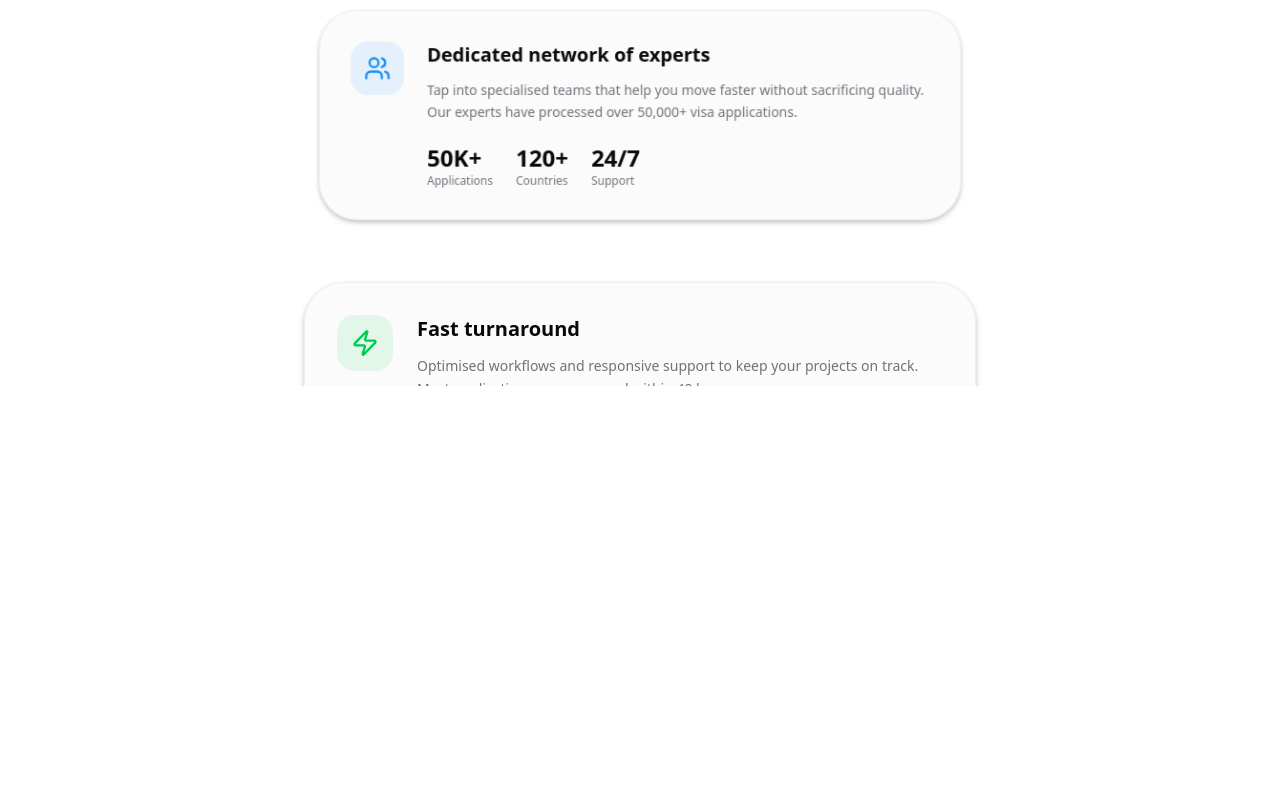
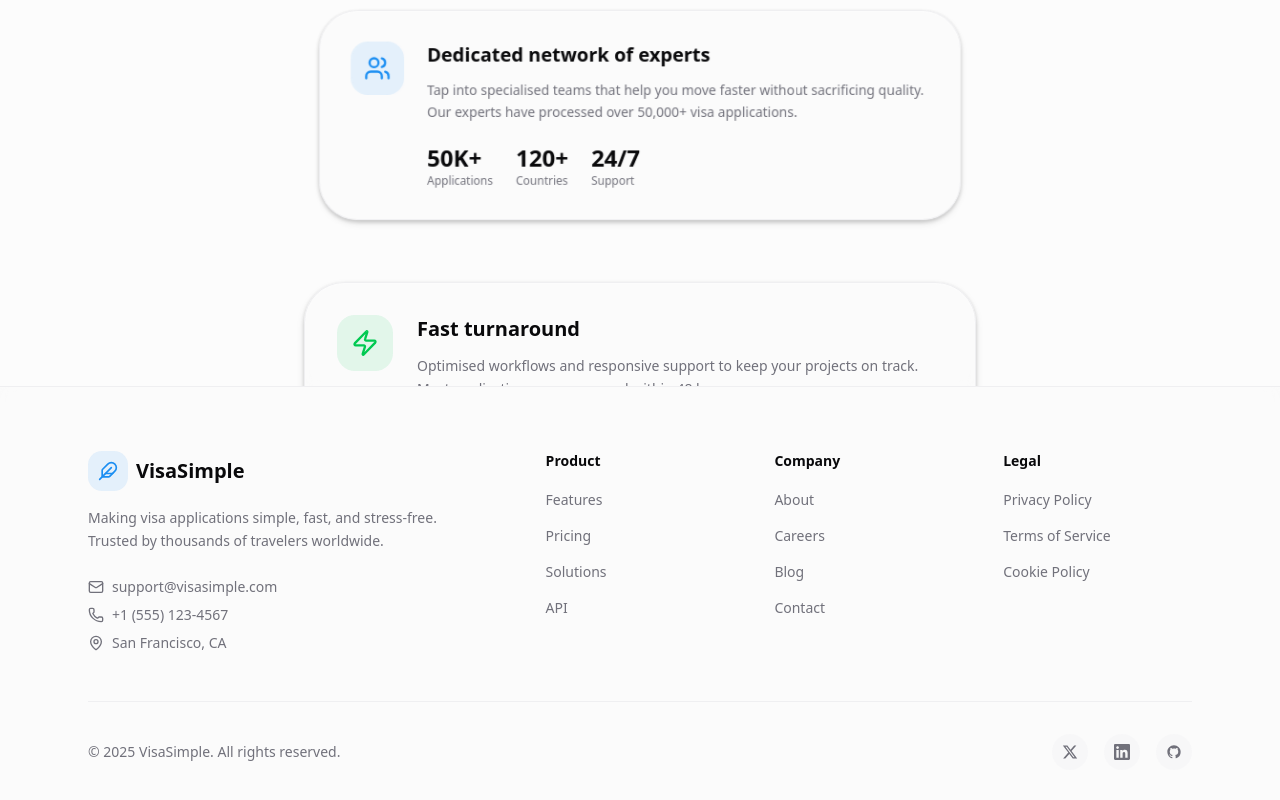
Before and after one commit to Qaisar-Mateen/Landing, a Next.js app: page / in a window 1280 px wide. Shown: the part 1482-2282 px from the top of the page. Before the commit the page ends 1868 px from the top, so only its background shows below. Built offline with nearby package versions, Linux system fonts and the light colour scheme.

Commit message:
feat: add Footer component and update layout in Home for improved user experience

```diff
--- a/app/page.tsx
+++ b/app/page.tsx
@@ -1,6 +1,7 @@
 "use client";
 
 import Features from "@/components/landingPage/features";
+import Footer from "@/components/landingPage/footer";
 import HeroSection from "@/components/landingPage/hero-section";
 import PartnersSection from "@/components/landingPage/partners-section";
 
@@ -20,6 +21,7 @@
         </div>
         <Features />
       </section>
+      <Footer />
     </main>
   );
 }
--- a/app/styles/globals.css
+++ b/app/styles/globals.css
@@ -62,9 +62,9 @@
 
 :root {
   --radius: 0.625rem;
-  --background: oklch(1 0 0);
-  --foreground: oklch(0.141 0.005 285.823);
-  --card: oklch(1 0 0);
+  --background: #fcfcfc;
+  --foreground: #09090b;
+  --card: #fcfcfc;
   --card-foreground: oklch(0.141 0.005 285.823);
   --popover: oklch(1 0 0);
   --popover-foreground: oklch(0.141 0.005 285.823);
--- /dev/null
+++ b/components/landingPage/footer.tsx
@@ -0,0 +1,138 @@
+'use client';
+
+import Link from 'next/link';
+import { Feather, Mail, MapPin, Phone } from 'lucide-react';
+
+export default function Footer() {
+  const currentYear = new Date().getFullYear();
+
+  const footerLinks = {
+    product: [
+      { label: 'Features', href: '/features' },
+      { label: 'Pricing', href: '/pricing' },
+      { label: 'Solutions', href: '/solutions' },
+      { label: 'API', href: '/api' },
+    ],
+    company: [
+      { label: 'About', href: '/about' },
+      { label: 'Careers', href: '/careers' },
+      { label: 'Blog', href: '/blog' },
+      { label: 'Contact', href: '/contact' },
+    ],
+    legal: [
+      { label: 'Privacy Policy', href: '/privacy' },
+      { label: 'Terms of Service', href: '/terms' },
+      { label: 'Cookie Policy', href: '/cookies' },
+    ],
+  };
+
+  return (
+    <footer className="relative z-10 bg-zinc-50/80 dark:bg-zinc-900/50 backdrop-blur-sm border-t border-border/50">
+      <div className="mx-auto max-w-6xl px-6 py-16">
+        <div className="grid grid-cols-1 md:grid-cols-2 lg:grid-cols-5 gap-10">
+          {/* Brand Column */}
+          <div className="lg:col-span-2 space-y-4">
+            <Link href="/" className="flex items-center gap-2">
+              <div className="w-10 h-10 rounded-xl bg-primary/10 flex items-center justify-center">
+                <Feather className="w-5 h-5 text-primary" />
+              </div>
+              <span className="text-xl font-semibold text-foreground">VisaSimple</span>
+            </Link>
+            <p className="text-sm text-muted-foreground leading-relaxed max-w-sm">
+              Making visa applications simple, fast, and stress-free. Trusted by thousands of travelers worldwide.
+            </p>
+            <div className="space-y-2 pt-2">
+              <div className="flex items-center gap-2 text-sm text-muted-foreground">
+                <Mail className="w-4 h-4" />
+                <span>support@visasimple.com</span>
+              </div>
+              <div className="flex items-center gap-2 text-sm text-muted-foreground">
+                <Phone className="w-4 h-4" />
+                <span>+1 (555) 123-4567</span>
+              </div>
+              <div className="flex items-center gap-2 text-sm text-muted-foreground">
+                <MapPin className="w-4 h-4" />
+                <span>San Francisco, CA</span>
+              </div>
+            </div>
+          </div>
+
+          {/* Product Links */}
+          <div className="space-y-4">
+            <h3 className="text-sm font-semibold text-foreground">Product</h3>
+            <ul className="space-y-3">
+              {footerLinks.product.map((link) => (
+                <li key={link.href}>
+                  <Link
+                    href={link.href}
+                    className="text-sm text-muted-foreground hover:text-foreground transition-colors"
+                  >
+                    {link.label}
+                  </Link>
+                </li>
+              ))}
+            </ul>
+          </div>
+
+          {/* Company Links */}
+          <div className="space-y-4">
+            <h3 className="text-sm font-semibold text-foreground">Company</h3>
+            <ul className="space-y-3">
+              {footerLinks.company.map((link) => (
+                <li key={link.href}>
+                  <Link
+                    href={link.href}
+                    className="text-sm text-muted-foreground hover:text-foreground transition-colors"
+                  >
+                    {link.label}
+                  </Link>
+                </li>
+              ))}
+            </ul>
+          </div>
+
+          {/* Legal Links */}
+          <div className="space-y-4">
+            <h3 className="text-sm font-semibold text-foreground">Legal</h3>
+            <ul className="space-y-3">
+              {footerLinks.legal.map((link) => (
+                <li key={link.href}>
+                  <Link
+                    href={link.href}
+                    className="text-sm text-muted-foreground hover:text-foreground transition-colors"
+                  >
+                    {link.label}
+                  </Link>
+                </li>
+              ))}
+            </ul>
+          </div>
+        </div>
+
+        {/* Bottom Bar */}
+        <div className="mt-12 pt-8 border-t border-border/50 flex flex-col sm:flex-row justify-between items-center gap-4">
+          <p className="text-sm text-muted-foreground">
+            © {currentYear} VisaSimple. All rights reserved.
+          </p>
+          <div className="flex items-center gap-4">
+            <Link href="https://twitter.com" target="_blank" rel="noopener noreferrer" aria-label="Twitter" className="w-9 h-9 rounded-full bg-zinc-100/50 dark:bg-zinc-800/50 flex items-center justify-center text-muted-foreground hover:text-foreground hover:bg-zinc-200/50 dark:hover:bg-zinc-700/50 transition-colors">
+              <svg className="w-4 h-4" fill="currentColor" viewBox="0 0 24 24" aria-hidden="true">
+                <path d="M18.244 2.25h3.308l-7.227 8.26 8.502 11.24H16.17l-5.214-6.817L4.99 21.75H1.68l7.73-8.835L1.254 2.25H8.08l4.713 6.231zm-1.161 17.52h1.833L7.084 4.126H5.117z" />
+              </svg>
+            </Link>
+            <Link href="https://linkedin.com" target="_blank" rel="noopener noreferrer" aria-label="LinkedIn" className="w-9 h-9 rounded-full bg-zinc-100/50 dark:bg-zinc-800/50 flex items-center justify-center text-muted-foreground hover:text-foreground hover:bg-zinc-200/50 dark:hover:bg-zinc-700/50 transition-colors">
+              <svg className="w-4 h-4" fill="currentColor" viewBox="0 0 24 24" aria-hidden="true">
+                <path d="M20.447 20.452h-3.554v-5.569c0-1.328-.027-3.037-1.852-3.037-1.853 0-2.136 1.445-2.136 2.939v5.667H9.351V9h3.414v1.561h.046c.477-.9 1.637-1.85 3.37-1.85 3.601 0 4.267 2.37 4.267 5.455v6.286zM5.337 7.433c-1.144 0-2.063-.926-2.063-2.065 0-1.138.92-2.063 2.063-2.063 1.14 0 2.064.925 2.064 2.063 0 1.139-.925 2.065-2.064 2.065zm1.782 13.019H3.555V9h3.564v11.452zM22.225 0H1.771C.792 0 0 .774 0 1.729v20.542C0 23.227.792 24 1.771 24h20.451C23.2 24 24 23.227 24 22.271V1.729C24 .774 23.2 0 22.222 0h.003z" />
+              </svg>
+            </Link>
+            <Link href="https://github.com" target="_blank" rel="noopener noreferrer" aria-label="GitHub" className="w-9 h-9 rounded-full bg-zinc-100/50 dark:bg-zinc-800/50 flex items-center justify-center text-muted-foreground hover:text-foreground hover:bg-zinc-200/50 dark:hover:bg-zinc-700/50 transition-colors">
+              <svg className="w-4 h-4" fill="currentColor" viewBox="0 0 24 24" aria-hidden="true">
+                <path fillRule="evenodd" d="M12 2C6.477 2 2 6.484 2 12.017c0 4.425 2.865 8.18 6.839 9.504.5.092.682-.217.682-.483 0-.237-.008-.868-.013-1.703-2.782.605-3.369-1.343-3.369-1.343-.454-1.158-1.11-1.466-1.11-1.466-.908-.62.069-.608.069-.608 1.003.07 1.531 1.032 1.531 1.032.892 1.53 2.341 1.088 2.91.832.092-.647.35-1.088.636-1.338-2.22-.253-4.555-1.113-4.555-4.951 0-1.093.39-1.988 1.029-2.688-.103-.253-.446-1.272.098-2.65 0 0 .84-.27 2.75 1.026A9.564 9.564 0 0112 6.844c.85.004 1.705.115 2.504.337 1.909-1.296 2.747-1.027 2.747-1.027.546 1.379.202 2.398.1 2.651.64.7 1.028 1.595 1.028 2.688 0 3.848-2.339 4.695-4.566 4.943.359.309.678.92.678 1.855 0 1.338-.012 2.419-.012 2.747 0 .268.18.58.688.482A10.019 10.019 0 0022 12.017C22 6.484 17.522 2 12 2z" clipRule="evenodd" />
+              </svg>
+            </Link>
+          </div>
+        </div>
+      </div>
+    </footer>
+  );
+}
```
